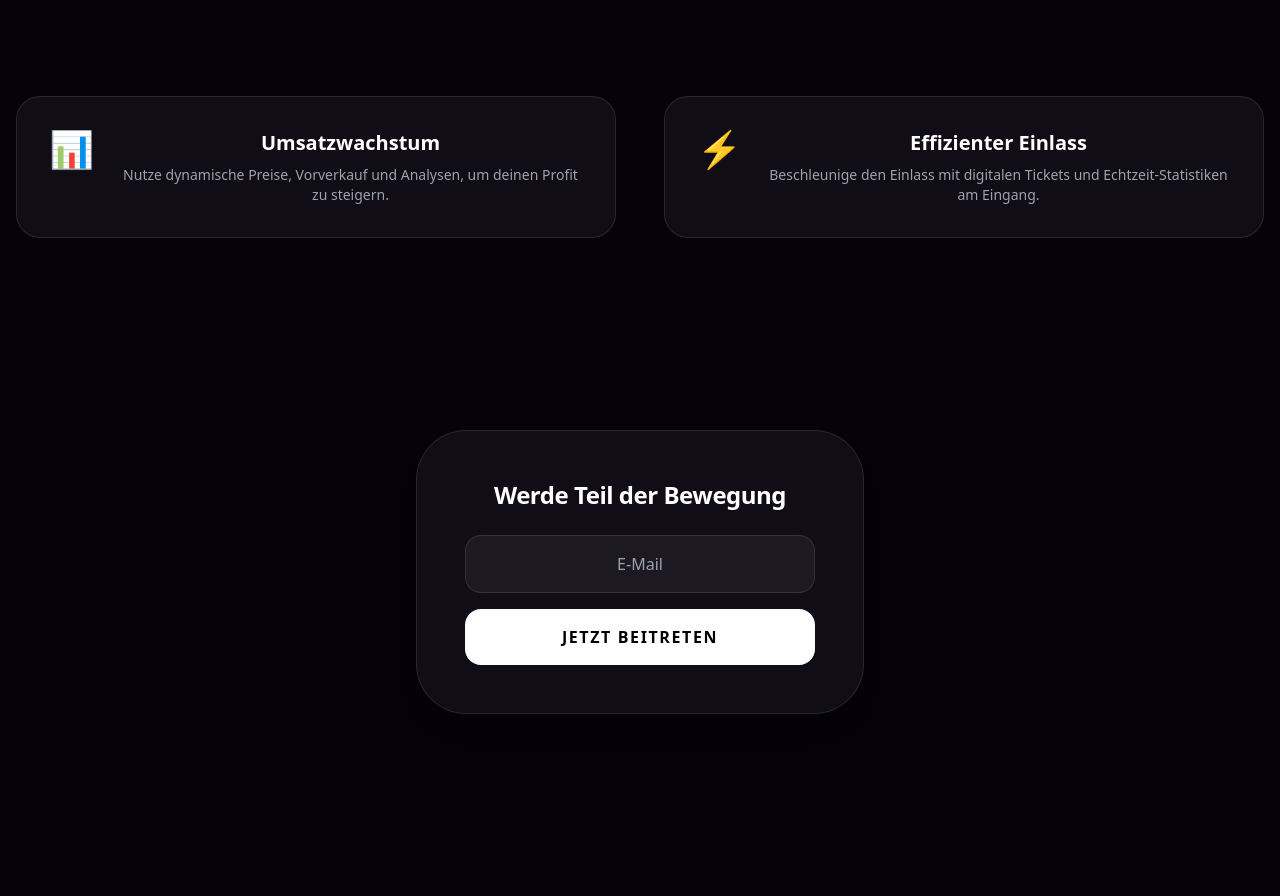
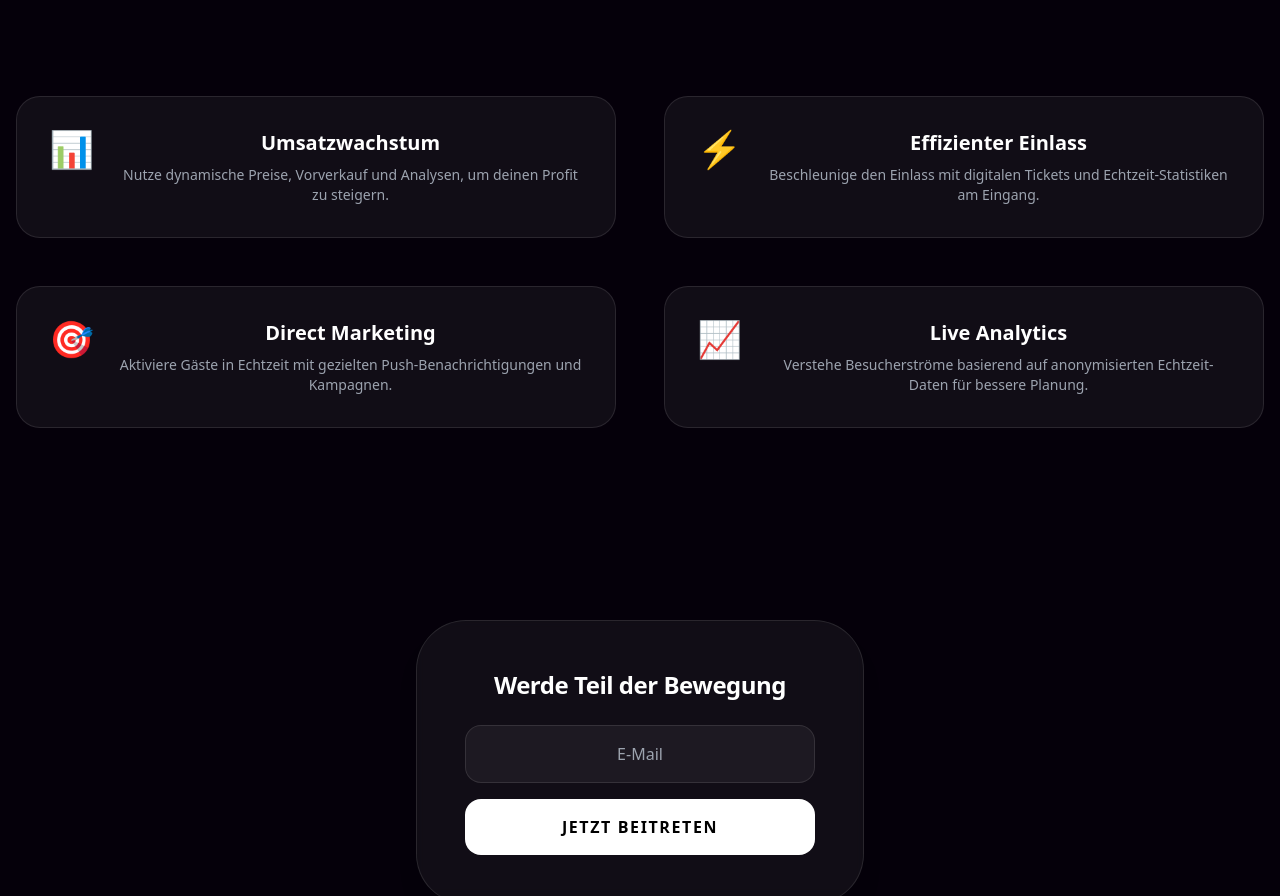
Before and after one commit to LuisCodingforfutur/gigilukoweb, a React (Vite) app: page / in a window 1280 px wide. Shown: the part 2466-3362 px from the top of the page. Built offline with nearby package versions, Linux system fonts and the light colour scheme.

Commit message:
feat: added direct marketing and analytics to venues features

```diff
--- a/src/pages/Venues.tsx
+++ b/src/pages/Venues.tsx
@@ -13,7 +13,11 @@ const Venues: React.FC = () => {
             f1_t: "Umsatzwachstum",
             f1_d: "Nutze dynamische Preise, Vorverkauf und Analysen, um deinen Profit zu steigern.",
             f2_t: "Effizienter Einlass",
-            f2_d: "Beschleunige den Einlass mit digitalen Tickets und Echtzeit-Statistiken am Eingang."
+            f2_d: "Beschleunige den Einlass mit digitalen Tickets und Echtzeit-Statistiken am Eingang.",
+            f3_t: "Direct Marketing",
+            f3_d: "Aktiviere Gäste in Echtzeit mit gezielten Push-Benachrichtigungen und Kampagnen.",
+            f4_t: "Live Analytics",
+            f4_d: "Verstehe Besucherströme basierend auf anonymisierten Echtzeit-Daten für bessere Planung."
         },
         en: {
             title: "Optimize your Venue Operations.",
@@ -23,7 +27,11 @@ const Venues: React.FC = () => {
             f1_t: "Revenue Growth",
             f1_d: "Implement dynamic pricing, pre-sales, and analyze customer spending to boost profits.",
             f2_t: "Streamlined Entries",
-            f2_d: "Accelerate door operations with digital tickets and real-time entry statistics."
+            f2_d: "Accelerate door operations with digital tickets and real-time entry statistics.",
+            f3_t: "Direct Marketing",
+            f3_d: "Activate guests in real-time with targeted push notifications and campaigns.",
+            f4_t: "Live Analytics",
+            f4_d: "Understand visitor flows based on anonymized real-time data for better planning."
         }
     };
 
@@ -41,13 +49,18 @@ const Venues: React.FC = () => {
                             <button className="bg-gray-100 dark:bg-white/10 text-black dark:text-white border border-black/10 dark:border-white/10 px-10 py-4 rounded-2xl font-black uppercase tracking-widest text-sm">{t.btn2}</button>
                         </div>
                     </div>
-                    {/* Angepasster Bildname: Venue.jpeg */}
                     <img src="/Venue.jpeg" alt="GIGILUKO Dashboard" className="w-full md:w-[450px] h-auto object-cover rounded-[30px] shadow-2xl border border-black/10 dark:border-white/10 flex-shrink-0" />
                 </div>
             </div>
+
             <div className="grid md:grid-cols-2 gap-12">
-                {[ {i:"📊", t:t.f1_t, d:t.f1_d}, {i:"⚡", t:t.f2_t, d:t.f2_d} ].map((f, i) => (
-                    <div key={i} className="flex gap-6 items-start bg-gray-50 dark:bg-white/5 p-8 rounded-3xl border border-black/5 dark:border-white/10 transition-colors duration-500">
+                {[
+                    {i:"📊", t:t.f1_t, d:t.f1_d},
+                    {i:"⚡", t:t.f2_t, d:t.f2_d},
+                    {i:"🎯", t:t.f3_t, d:t.f3_d},
+                    {i:"📈", t:t.f4_t, d:t.f4_d}
+                ].map((f, i) => (
+                    <div key={i} className="flex gap-6 items-start bg-gray-50 dark:bg-white/5 p-8 rounded-3xl border border-black/5 dark:border-white/10 transition-colors duration-500 hover:scale-[1.02]">
                         <div className="text-4xl">{f.i}</div>
                         <div>
                             <h4 className="text-xl font-bold mb-2 text-black dark:text-white">{f.t}</h4>
```
